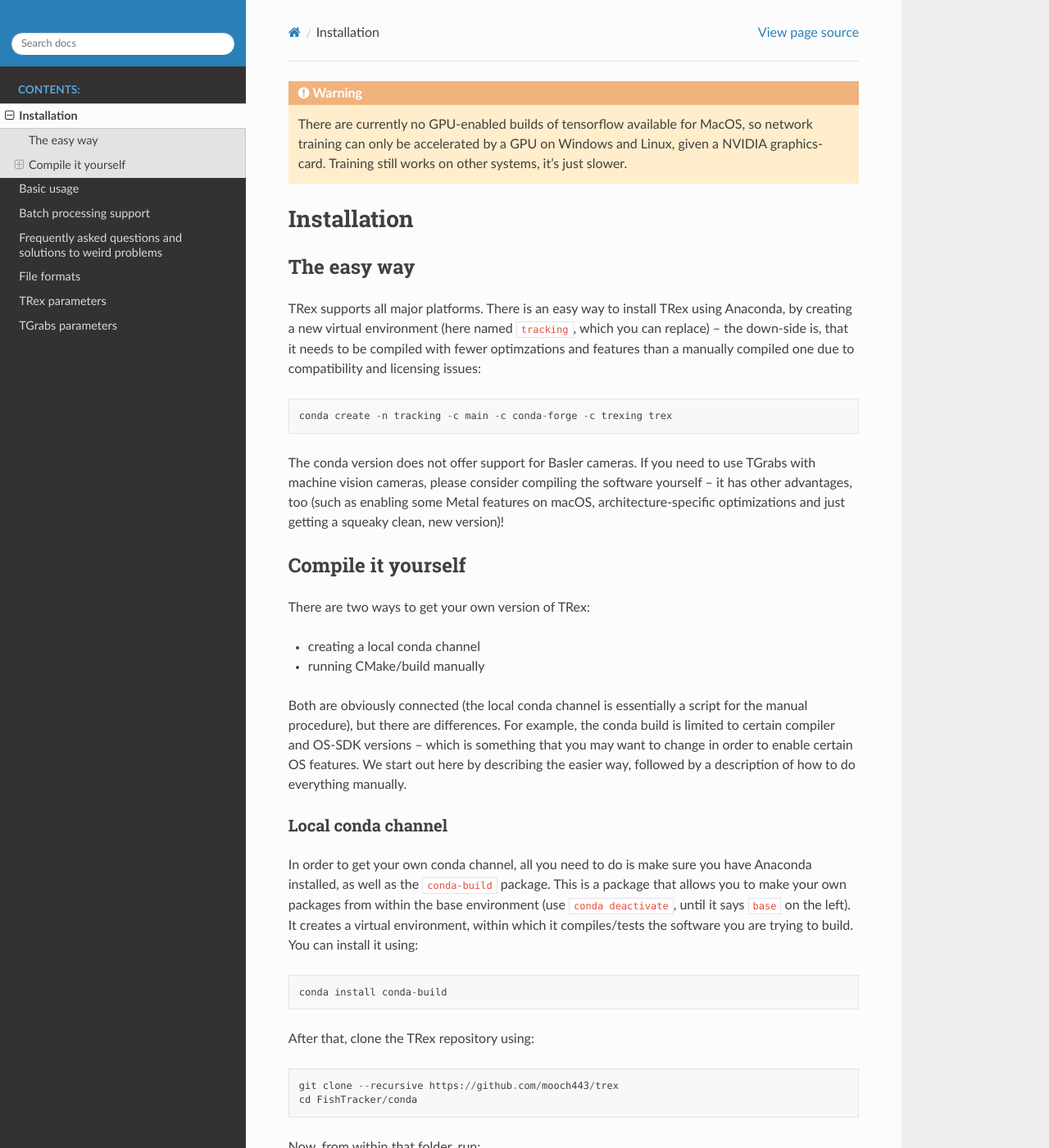
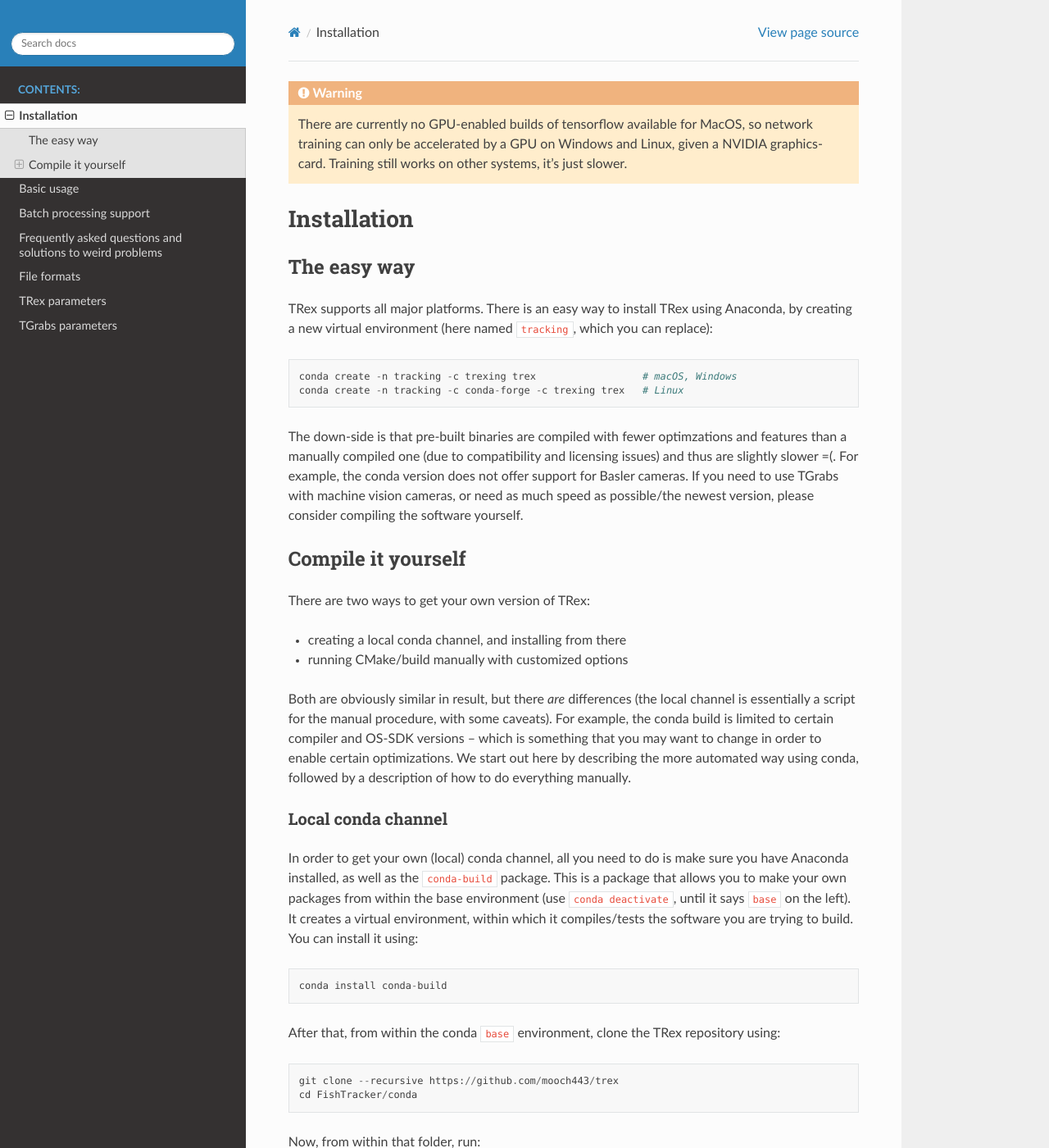
Before and after one commit to mooch443/trex, a Sphinx documentation site: the page built from docs/install.rst, in a window 1280 px wide and 1400 px high. Shown: the whole window at 82% size. Built offline with Sphinx 7.4.7 and the Read the Docs theme 2.0.0, drawn with Linux system fonts in a browser that asks for light colours; some of the changed text lies outside the part shown.

Commit message:
install intructions and meta

```diff
--- a/docs/install.rst
+++ b/docs/install.rst
@@ -12,43 +12,46 @@
 The easy way
 ************
 
-|trex| supports all major platforms. There is an easy way to install |trex| using Anaconda, by creating a new virtual environment (here named ``tracking``, which you can replace) -- the down-side is, that it needs to be compiled with fewer optimzations and features than a manually compiled one due to compatibility and licensing issues::
+|trex| supports all major platforms. There is an easy way to install |trex| using Anaconda, by creating a new virtual environment (here named ``tracking``, which you can replace)::
 
-	conda create -n tracking -c main -c conda-forge -c trexing trex
+	conda create -n tracking -c trexing trex                  # macOS, Windows
+	conda create -n tracking -c conda-forge -c trexing trex   # Linux
 
-The conda version does not offer support for Basler cameras. If you need to use |grabs| with machine vision cameras, please consider compiling the software yourself -- it has other advantages, too (such as enabling some Metal features on macOS, architecture-specific optimizations and just getting a squeaky clean, new version)!
+The down-side is that pre-built binaries are compiled with fewer optimzations and features than a manually compiled one (due to compatibility and licensing issues) and thus are slightly slower =(. For example, the conda version does not offer support for Basler cameras. If you need to use |grabs| with machine vision cameras, or need as much speed as possible/the newest version, please consider compiling the software yourself.
 
 Compile it yourself
 *******************
 
 There are two ways to get your own version of |trex|:
 
-* creating a local conda channel
-* running CMake/build manually
+* creating a local conda channel, and installing from there
+* running CMake/build manually with customized options
 
-Both are obviously connected (the local conda channel is essentially a script for the manual procedure), but there are differences. For example, the conda build is limited to certain compiler and OS-SDK versions -- which is something that you may want to change in order to enable certain OS features. We start out here by describing the easier way, followed by a description of how to do everything manually.
+Both are obviously similar in result, but there *are* differences (the local channel is essentially a script for the manual procedure, with some caveats). For example, the conda build is limited to certain compiler and OS-SDK versions -- which is something that you may want to change in order to enable certain optimizations. We start out here by describing the more automated way using conda, followed by a description of how to do everything manually.
 
 Local conda channel
 ===================
 
-In order to get your own conda channel, all you need to do is make sure you have Anaconda installed, as well as the ``conda-build`` package. This is a package that allows you to make your own packages from within the base environment (use ``conda deactivate``, until it says ``base`` on the left). It creates a virtual environment, within which it compiles/tests the software you are trying to build. You can install it using::
+In order to get your own (local) conda channel, all you need to do is make sure you have Anaconda installed, as well as the ``conda-build`` package. This is a package that allows you to make your own packages from within the base environment (use ``conda deactivate``, until it says ``base`` on the left). It creates a virtual environment, within which it compiles/tests the software you are trying to build. You can install it using::
 
 	conda install conda-build
 
-After that, clone the |trex| repository using::
+After that, from within the conda ``base`` environment, clone the |trex| repository using::
 
 	git clone --recursive https://github.com/mooch443/trex
 	cd FishTracker/conda
 
 Now, from within that folder, run::
 
-	./build_conda_package.sh
+	./build_conda_package.bat # Windows
+	./build_conda_package.sh  # Linux, macOS
 
-This runs ``conda build``, which builds the program according to all the settings inside ``meta.yaml`` (for dependencies), using ``build.sh`` (or ``bld.bat`` on Windows) to configure CMake. If you want to enable/disable certain features (e.g. use the OpenCV from within the conda environment, etc.) the build script is the place where you can do that.
+This runs ``conda build .``, which builds the program according to all the settings inside ``meta.yaml`` (for dependencies), using ``build.sh`` (or ``bld.bat`` on Windows) to configure CMake. If you want to enable/disable certain features (e.g. use the OpenCV from within the conda environment, etc.) the build script, for your OS, is the place where you can do that.
 
 After compilation was successful, |trex| can be installed using::
 
-	conda create -n tracking -c main -c conda-forge -c local trex
+	conda create -n tracking -c local trex                  # macOS, Windows
+	conda create -n tracking -c conda-forge -c local trex   # Linux
 
 Notice there is a ``-c local``, instead of the ``-c trexing`` from the first section.
 
@@ -121,14 +124,6 @@
 		conda install -c conda-forge xorg-libxinerama xorg-libxcursor \
 					xorg-libxi xorg-libxrandr xorg-libxdamage libxxf86vm-cos6-x86_64 \
 					libselinux-cos6-x86_64 mesa-dri-drivers-cos6-x86_64
-
-..
-	NOTE::
-	Under Linux, you might also have to install the OpenGL library and Xorg dependencies -- depending on your platform. For example::
-..
-		conda install mesa-libgl-devel-cos6-x86_64 xorg-libxinerama xorg-libxcursor \
-			xorg-libxi xorg-libxrandr xorg-libxdamage libxxf86vm-cos6-x86_64 \
-			libselinux-cos6-x86_64 mesa-dri-drivers-cos6-x86_64
 
 * **macOS**::
 
```
Also changed, not shown: other parts of docs/install.rst (+1 -1 lines), 2 other files.
